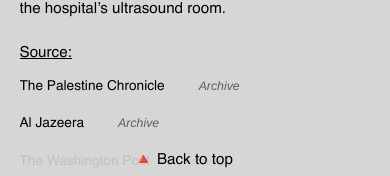
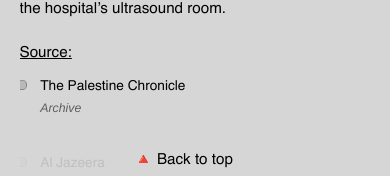
Before and after one commit to tamtzekin/hasbara-tracker, a React (Create React App) app: page /al-ahli-attacked in a window 390 px wide. Both pictures are taken after a click on the heading 195 px from the left and 414 px from the top of the page. Shown: the part 668-844 px from the top of the page. Built offline with nearby package versions, Linux system fonts and the light colour scheme.

Commit message:
(mobile) archive links show icons and in line, 'Archive' appears under source link

```diff
--- a/src/components/ClaimAlAhliAttacked.js
+++ b/src/components/ClaimAlAhliAttacked.js
@@ -56,7 +56,6 @@ export default function ClaimAlAhliAttacked() {
     // Pull all the claims data
     const columns = useMemo(() => {
 
-
         // Mobile: the 'Type' is higher up, so the context/claim/debunk tags can be positioned properly
         if (isMobileView) {
         return [
@@ -68,6 +67,7 @@ export default function ClaimAlAhliAttacked() {
                     <Link to="/tracker?filter={cell.value}">{cell.value}</Link>
                 )
             },
+
             {
                 Header: 'Date',
                 accessor: 'date',
@@ -94,7 +94,6 @@ export default function ClaimAlAhliAttacked() {
                 ),
             },
 
-
             // Detailed description on each claim
             {
                 Header: 'Details',
@@ -103,31 +102,45 @@ export default function ClaimAlAhliAttacked() {
                     <>
                         <div style={{ maxWidth: 650, textWrap: 'pretty' }}>
                             <details>
-                                            <summary><u>{row.original.description.summary}</u>
-                                                <span className='expand-text'></span>
-                                            </summary>
+                                <summary><u>{row.original.description.summary}</u><span className='expand-text'></span></summary>
                                 <article className="claim-paragraph">
                                     <div dangerouslySetInnerHTML={{ __html: row.original.description.details }} />
 
                                     {/* Render Source links within the expandable element */}
                                     <div className="source-heading"></div>
+
                                     {row.original.sources.map((source, index) => (
                                         <VideoPlayer key={index} videoPreviewLink={source.videoPreviewLink}>
                                             <div key={index} className="source">
+
                                                 <a href={source.sourceLink} target="_blank" rel="noreferrer">
+                                                    {/* If there's a video preview available, show a play button icon */}
                                                     {source.videoPreviewLink && (
-                                                                            <span className='icon-playarrow'></span>
+                                                            <ul className='icon-playarrow'>
+                                                                <li>
+                                                                    <span className="" dangerouslySetInnerHTML={{ __html: source.sourceName }} />
+                                                                </li>
+                                                            </ul>
                                                     )}
+
+                                                    {/* If no video preview available, assume it's a regular link, show a circle icon instead */}
                                                     {!source.videoPreviewLink && (
-                                                                            <span className='icon-link'></span>
+                                                            <ul className='icon-link'>
+                                                                 <li>
+                                                                    <span className="" dangerouslySetInnerHTML={{ __html: source.sourceName }} />
+                                                                </li>
+                                                            </ul>
                                                     )}
-                                                                        <span dangerouslySetInnerHTML={{ __html: source.sourceName }} />
                                                 </a>
 
                                                 {source.archiveLink && (
-                                                                            <a className="archive-link" href={source.archiveLink} target="_blank" rel="noreferrer">
-                                                                                <span className="text-grey-faded italic text-xs ml-4">Archive</span>
+                                                <ul>
+                                                    <li className="ml-[4%] -mt-14">
+                                                        <a className="archive-link" href={source.archiveLink} target="_blank" rel="noreferrer" aria-hidden="true">
+                                                            <span className="text-grey-faded text-xs italic">Archive&nbsp;</span>
                                                         </a>
+                                                    </li>
+                                                </ul>
                                     )}
                                             </div>
                                         </VideoPlayer>
@@ -203,9 +216,13 @@ export default function ClaimAlAhliAttacked() {
                                                             </a>
 
                                                             {source.archiveLink && (
-                                                                    <a className="archive-link" href={source.archiveLink} target="_blank" rel="noreferrer">
-                                                                        <span className="text-grey-faded italic text-xs ml-4">Archive</span>
+                                                        <ul>
+                                                        <li className="ml-[11.5%] -mt-6">
+                                                            <a className="archive-link" href={source.archiveLink} target="_blank" rel="noreferrer" aria-hidden="true">
+                                                                <span className="text-grey-faded text-xs italic">Archive&nbsp;</span>
                                                             </a>
+                                                        </li>
+                                                        </ul>
                                                             )}
                                                         </div>
                                                     </VideoPlayer>
--- a/src/components/Tracker.css
+++ b/src/components/Tracker.css
@@ -590,6 +590,13 @@ oooooooooooooooooooooooooooooooooooooooooooooooooooooooooooooooooooooooooooooooo
         text-decoration: underline;
     }
 
+    .icon-link li {
+        margin-left: 4%;
+    }
+
+    .icon-playarrow li {
+        margin-left: 4%;
+    }
 
     /*** TRACKER TABLE ***/
     .tracker-container {
```
Lines whose indentation alone changed are shown as unchanged.
